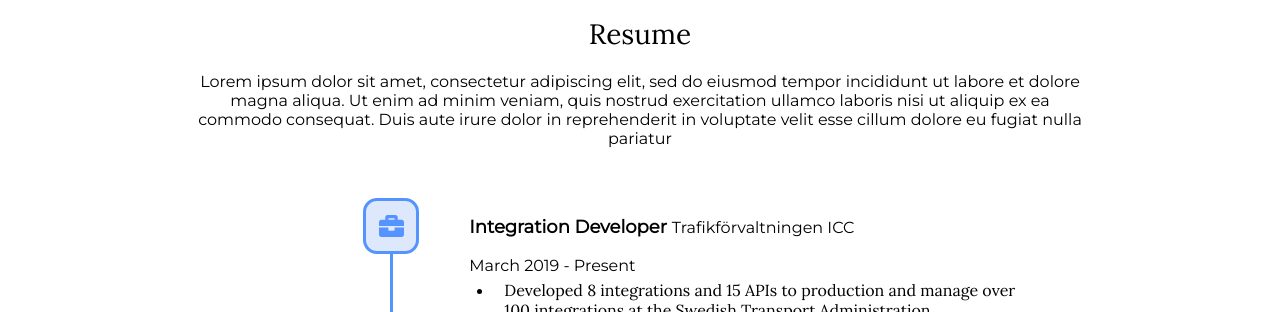
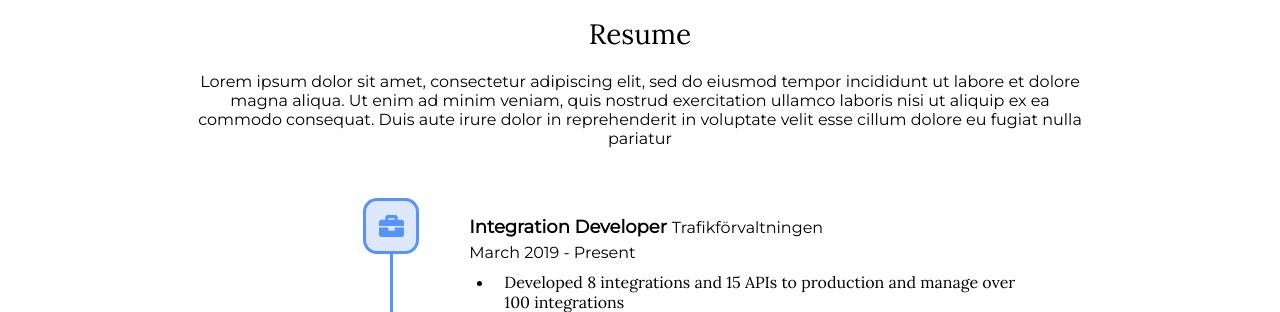
Before and after one commit to ThomasEmilsson/thomasemilsson.info, a Gatsby site: page / in a window 1280 px wide. Shown: the part 488-800 px from the top of the page. Built offline with nearby package versions, Linux system fonts and the light colour scheme; Gatsby itself is replaced by a stand-in of ours.

Commit message:
Update CV

```diff
--- a/src/CV.json
+++ b/src/CV.json
@@ -1,26 +1,27 @@
 {
   "Experiences": [
     {
-      "name": "Trafikförvaltningen ICC",
+      "name": "Trafikförvaltningen",
       "date": "March 2019 - Present",
       "role": "Integration Developer",
       "location": "Stockholm, Sweden",
       "description": [
-        "Developed 8 integrations and 15 APIs to production and manage over 100 integrations at the Swedish Transport Administration (Trafikförvaltningen) with Mule 3 and Mule 4",
-        "Built a script to automate publishing and updating APIs",
-        "Wrote the onboarding documentation as well the system and developer documention for the 8 integrations and 15 APIS among other general developer documentation.",
-        "Designed and developed a visual web page that displays the status of the integrations (up, down, slow)"
+        "Developed 8 integrations and 15 APIs to production and manage over 100 integrations",
+        "Built a shell script to automate publishing, updating and deploying APIs",
+        "Designed and developed a visual web page that displays the status of the integrations using D3 and JavaScript",
+        "Wrote the onboarding documentation as well the system and developer documention for the 8 integrations and 15 APIS among other general developer documentation."
       ],
-      "technologies": "Mule 3, Mule 4, XML, Linux, JavaScript, bash scripting, Terraform, bitbucket pipelines, AWS: Lambda, CloudWatch, SQS"
+      "technologies": "AWS Lambda, AWS Cloudwatch, AWS SQS, Mule 3/4, Terraform, XML, Linux, JavaScript, bash, Python, SQL"
     },
     {
-      "name": "Trafikförvaltningen TMS",
+      "name": "Trafikförvaltningen",
       "date": "May 2021 - August 2021",
       "role": "Integration Developer",
       "location": "Stockholm, Sweden",
       "description": [
-        "Drafted and built an API to be built that traffics large quantites of data.",
-        "Assisted in maintaining and updating existing services"
+        "Drafted and built an API that traffics large quantites of data",
+        "Assisted in maintaining and updating existing services",
+        "Updated tests to fulfill new requirements"
       ],
       "technologies": "Python, Terraform, AWS: Lambda, SQS, SNS, API Gateway, Cognito"
     },
@@ -30,6 +31,7 @@
       "role": "Web Developer",
       "location": "Stockholm, Sweden",
       "description": [
+        "Built a React website for a nonprofit organization",
         "Coordinated closely with designer and delivered finished product on a deadline",
         "Communicated and presented work modularly, allowing for adjustments based on feedback/concerns"
       ],
@@ -41,8 +43,10 @@
       "role": "Software Engineer | .NET Developer",
       "location": "Gothenburg, Sweden",
       "description": [
-        "Worked as a full stack .NET developer and have worked on several projects including the development of a complete reminder service to manage payments planning, as well as an invoicing system to print/track invoices",
-        "Assisted in maintaining and updating the existing web services while also redesigning and building the company's website from a marketing perspective using the CMS, DNN"
+        "Developed a complete reminder service in C# to manage payment deadlines",
+        "Developed an invoicing system in C# to print and track invoices, hooked up to the reminder system",
+        "Assisted in maintaing and updating existing web services",
+        "Re-designed and developed the company's website with a marketing perspective from scratch"
       ],
       "technologies": "C#, ASP.NET, DNN, JavaScript, HTML, CSS"
     },
@@ -54,7 +58,7 @@
       "description": [
         "Led supervision sessions where I advised and supported Software Engineering students in their assignments and projects",
         "Assisted in teaching UML and Software Architecture",
-        "Acted as Product Owner for a project over a 6 month period where I assessed their goals helped shape and prioritize their tasks and project to completion"
+        "Acted as Product Owner for a project over a 6 month period and assessed their goals to help shape and prioritize their tasks and project to completion"
       ]
     },
     {
@@ -114,10 +118,9 @@
       "role": "Web Developer",
       "description": [
         "Hobby project which allows couples to create custom date-nights",
-        "Application stores all ideas and shuffles to pick one based on tags/filters/search",
-        "MERN Stack"
+        "Application stores all ideas and shuffles to pick one based on tags/filters/search"
       ],
-      "technologies": "React, JavaScript, CSS, HTML"
+      "technologies": "React, Express, Node, MongoDB"
     },
     {
       "name": "Self-Driving Car",
--- a/src/components/Resume/Experiences.scss
+++ b/src/components/Resume/Experiences.scss
@@ -162,6 +162,12 @@
   }
 }
 
+.resume-experience-title p {
+  @media only screen and (max-width: 1400px) {
+    margin-bottom: 5px;
+  }
+}
+
 .resume-experience-role {
   font-size: 18px;
   padding-right: 5px;
@@ -176,9 +182,12 @@
   font-size: 16px;
 
   @media only screen and (max-width: 1400px) {
-    padding-right: 20px;
+    padding-right: 120px;
   }
 
+  @media only screen and (max-width: 1200px) {
+    padding-right: 0px;
+  }
   @media only screen and (max-width: 800px) {
     display: none;
   }
```
